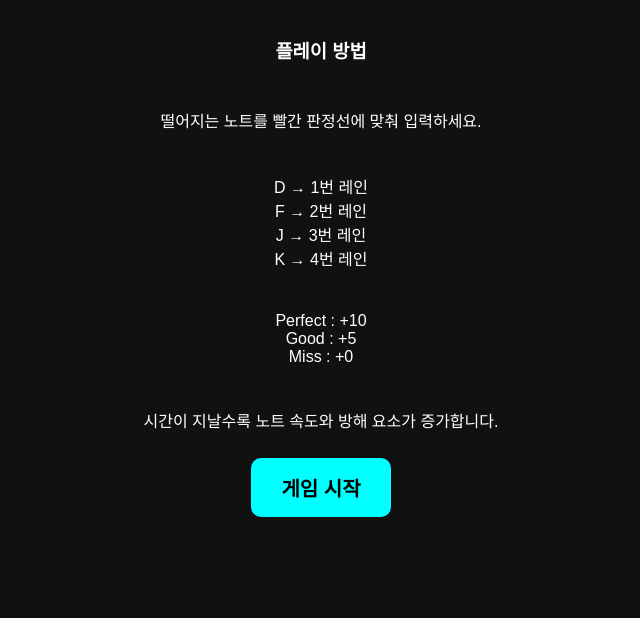
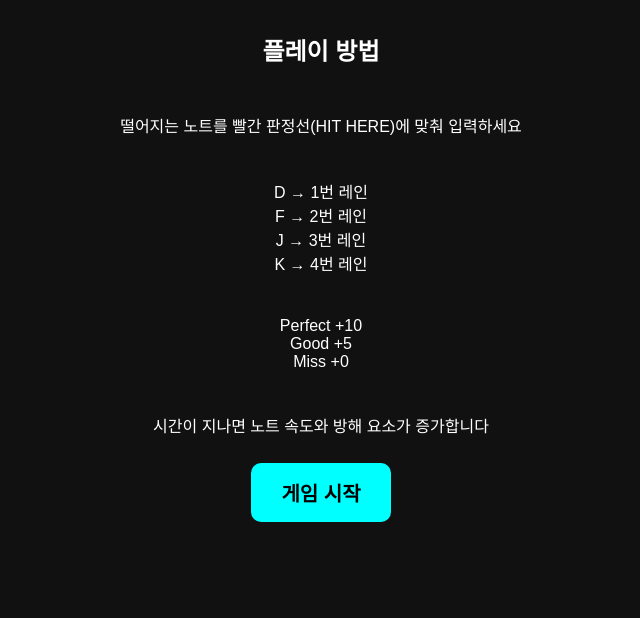
Before and after one commit to 2u4ah/-, a plain HTML site: page index.html in a window 1280 px wide. Shown: the part 182-800 px from the top of the page, without its empty margins (319-959 px from the left). Drawn offline with Linux system fonts and the light colour scheme.

Commit message:
Update index.html

```diff
--- a/index.html
+++ b/index.html
@@ -13,9 +13,11 @@
 
 <h1>나의 집중도는 얼마일까?</h1>
 
-<h3>플레이 방법</h3>
+<h2>플레이 방법</h2>
 
-<p>떨어지는 노트를 빨간 판정선에 맞춰 입력하세요.</p>
+<p>
+떨어지는 노트를 빨간 판정선(HIT HERE)에 맞춰 입력하세요
+</p>
 
 <p>
 D → 1번 레인<br>
@@ -25,13 +27,13 @@ K → 4번 레인
 </p>
 
 <p>
-Perfect : +10<br>
-Good : +5<br>
-Miss : +0
+Perfect +10<br>
+Good +5<br>
+Miss +0
 </p>
 
 <p>
-시간이 지날수록 노트 속도와 방해 요소가 증가합니다.
+시간이 지나면 노트 속도와 방해 요소가 증가합니다
 </p>
 
 <button id="startBtn">
@@ -39,6 +41,7 @@ Miss : +0
 </button>
 
 </div>
+
 <div id="countdown"></div>
 
 <div id="game">
@@ -47,11 +50,13 @@ Miss : +0
 집중도 : <span id="focus">0</span>
 </div>
 
-<div id="distractionArea"></div>
-
 <div id="lanes">
 
 <div class="hitLine"></div>
+
+<div class="hitText">
+HIT HERE
+</div>
 
 <div class="lane">
 <div class="keyLabel">D</div>
@@ -76,5 +81,4 @@ Miss : +0
 <script src="script.js"></script>
 
 </body>
-
 </html>
```
